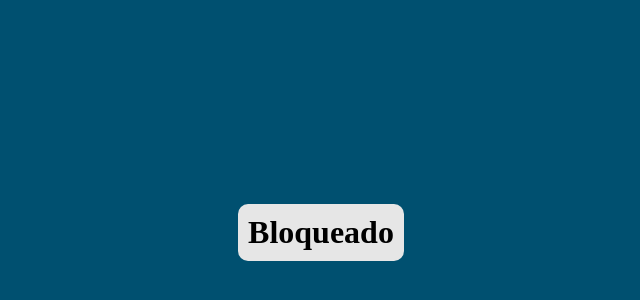
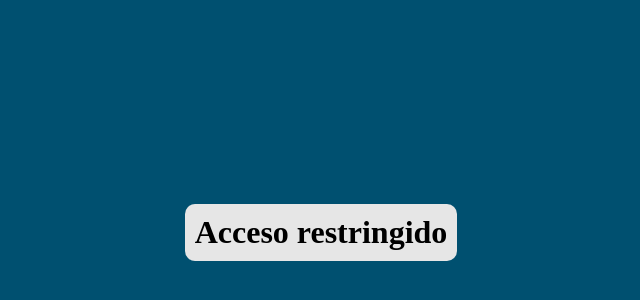
Before and after one commit to DRJacome/calendario-backend, a website: page public/index.html in a window 1280 px wide. Shown: the part 176-476 px from the top of the page, without its empty margins (319-959 px from the left). Drawn offline with Linux system fonts and the light colour scheme.

Commit message:
Modificada pantalla de acceso

```diff
--- a/public/index.html
+++ b/public/index.html
@@ -10,7 +10,7 @@
 
 <body>
     <div class="caja-aviso">
-        <h1>Bloqueado</h1>
+        <h1>Acceso restringido</h1>
     </div>
 </body>
 
```
